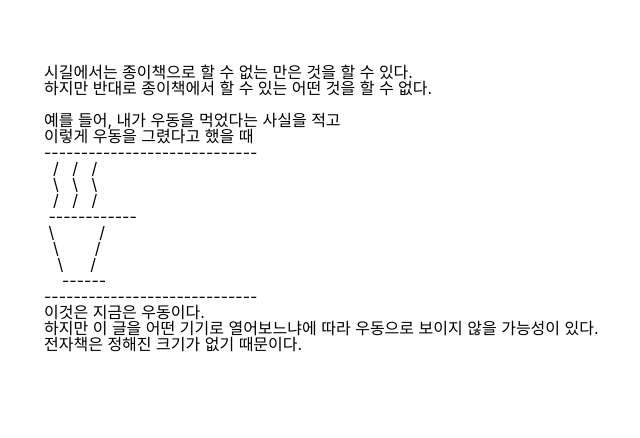
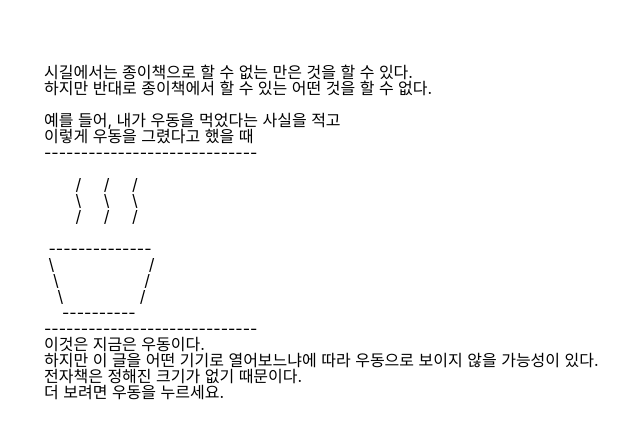
Before and after one commit to humonnom/dev, a plain HTML site: page index.html in a window 1280 px wide. Shown: the top 438 px of the page, without its empty margins (20-660 px from the left). Drawn offline with Linux system fonts and the light colour scheme.

Commit message:
Edited link in a href

```diff
--- a/index.html
+++ b/index.html
@@ -7,7 +7,6 @@
     <title>HUMONNOM's website.</title>
   </head>
   <body>
-    <a href="main.html" class="page-link">
     <div class="index-wrapper">
       <div class="index_txt">시길에서는 종이책으로 할 수 없는 만은 것을 할 수 있다.</div>
       <div class="index_txt">하지만 반대로 종이책에서 할 수 있는 어떤 것을 할 수 없다.</div>
@@ -15,24 +14,29 @@
     <div class="index_txt">예를 들어, 내가 우동을 먹었다는 사실을 적고</div>
     <div class="index_txt">이렇게 우동을 그렸다고 했을 때</div>
 
+    <a href="pages/main.html" class="page-link">
       <div class="index_ascii">
         <pre>-----------------------------</pre>
-        <pre>  /   /   /</pre>
-        <pre>  \   \   \</pre>
-        <pre>  /   /   /</pre>
-        <pre> ------------ </pre>
-        <pre> \          /</pre>
-        <pre>  \        /</pre>
-        <pre>   \      /</pre>
-        <pre>    ------</pre>
+      </br>
+        <pre>       /     /     /</pre>
+        <pre>       \     \     \</pre>
+        <pre>       /     /     /</pre>
+    </br>
+        <pre> -------------- </pre>
+        <pre> \                     /</pre>
+        <pre>  \                   /</pre>
+        <pre>   \                 /</pre>
+        <pre>    ----------</pre>
         <pre>-----------------------------</pre>
       </div>
+    </a>
 
       <div class="index_txt">이것은 지금은 우동이다.</div>
       <div class="index_txt">하지만 이 글을 어떤 기기로 열어보느냐에 따라 우동으로 보이지 않을 가능성이 있다.</div>
       <div class="index_txt">전자책은 정해진 크기가 없기 때문이다.</div>
 
     </div>
-    </a>
+
+    <div class="notice"> 더 보려면 우동을 누르세요. </div>
   </body>
 </html>
--- a/style.css
+++ b/style.css
@@ -1,5 +1,5 @@
 @import url("https://fonts.googleapis.com/css2?family=Noto+Sans+KR:wght@300;500&display=swap");
-@import "/css/reset.css";
+@import "css/reset.css";
 
 body {
   font-family: "Open Snas", -apple-system, BlinkMacSystemFont, "Segoe UI",
```
Also changed, not shown: 1 other file.
